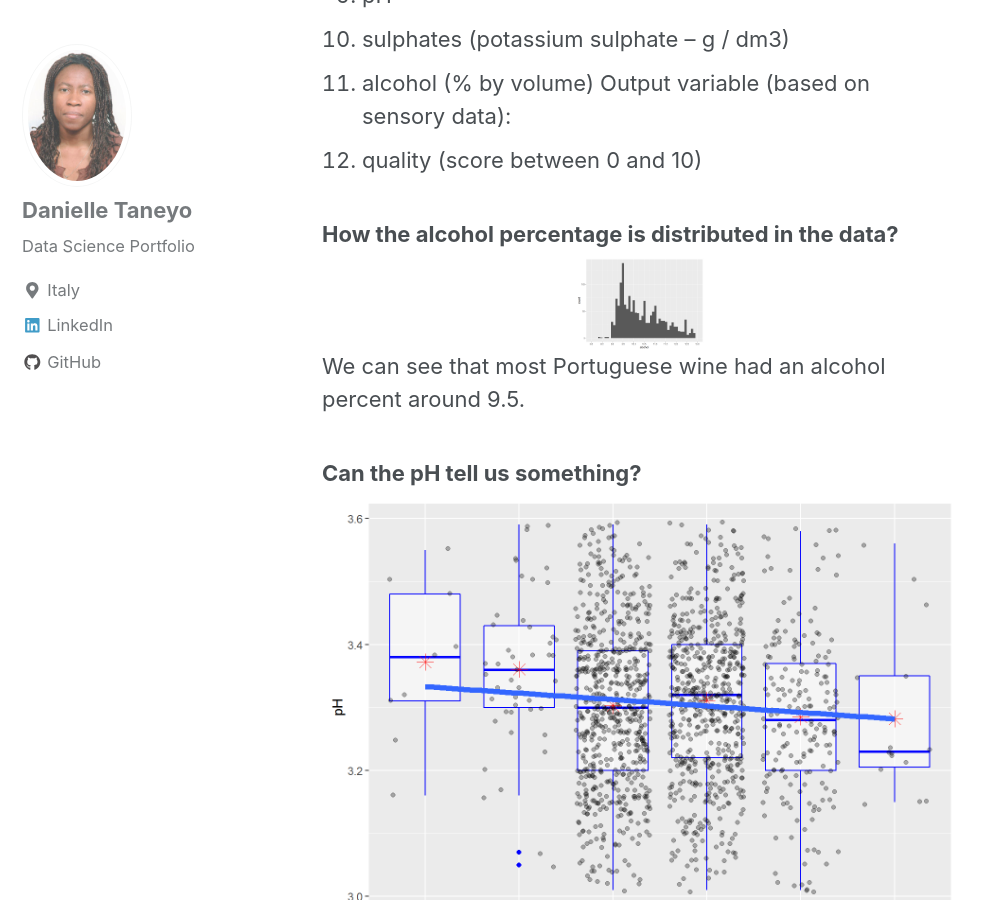
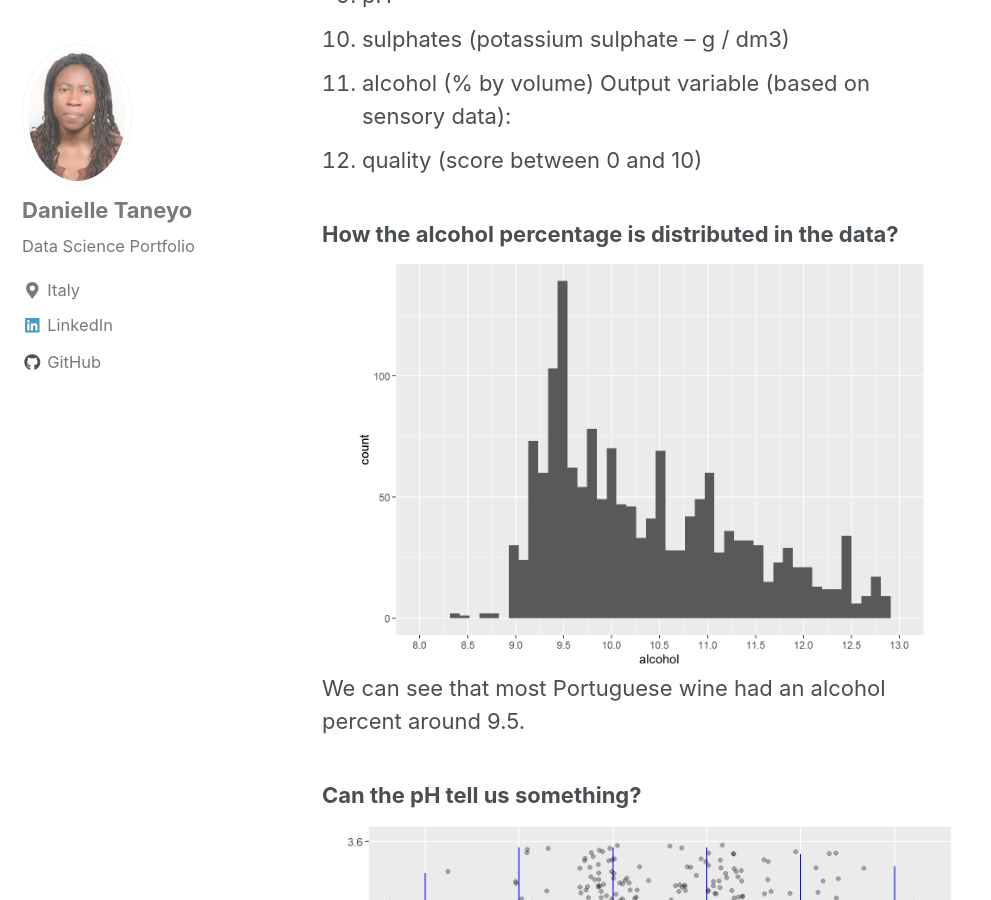
Before and after one commit to lsaa2014/lsaa2014.github.io, a Jekyll site: the page built from _posts/2018-03-27-WineEDA.md, in a window 1280 px wide and 900 px high, scrolled down 1831 px. Shown: the whole window, without its empty margins (0-991 px from the left). Built offline with Jekyll 4.4.1, drawn with Linux system fonts in a browser that asks for light colours; nearby versions of some CDN libraries.

Commit message:
Update 2018-03-27-WineEDA.md

```diff
--- a/_posts/2018-03-27-WineEDA.md
+++ b/_posts/2018-03-27-WineEDA.md
@@ -29,7 +29,7 @@ Output variable (based on sensory data):
 12. quality (score between 0 and 10)
 
 ### How the alcohol percentage is distributed in the data?
-<img src="{{ site.url }}{{ site.baseurl }}/images/wine/alcoholpercent.png" alt="image-center" class="align-center" width="128" height="128">
+<img src="{{ site.url }}{{ site.baseurl }}/images/wine/alcoholpercent.png" alt="image-center" class="align-center" width="580" height="300">
 We can see that most Portuguese wine had an alcohol percent around 9.5.
 
 ### Can the pH tell us something?
```
